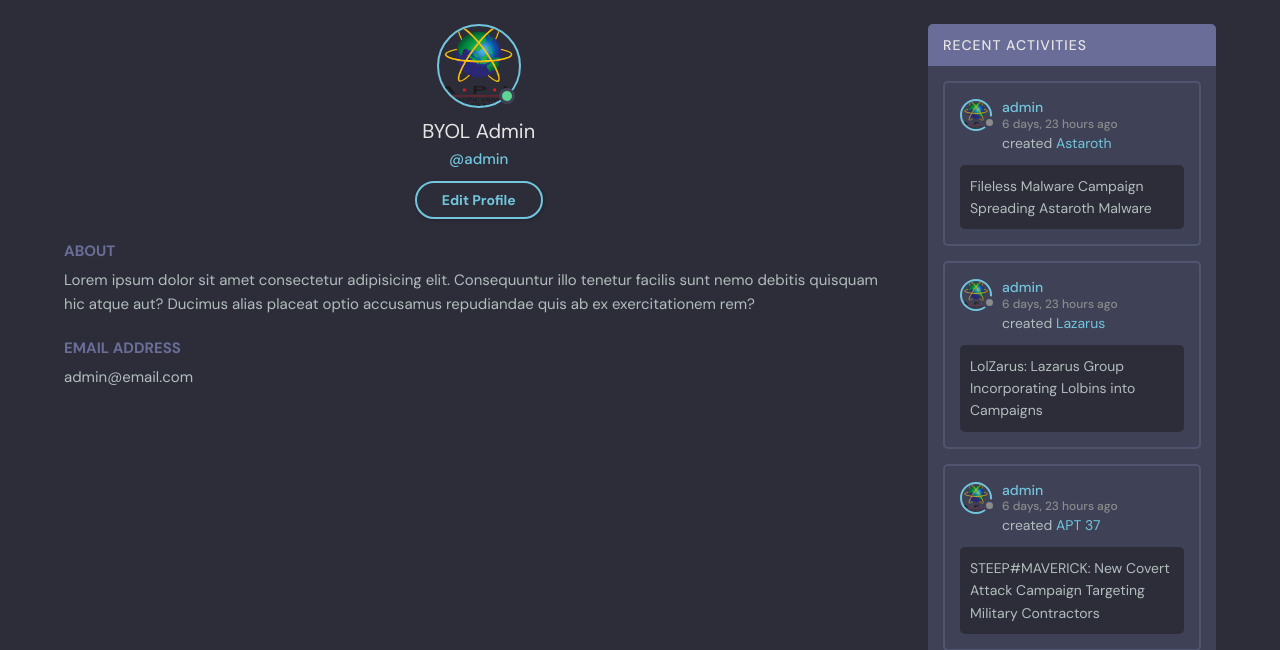
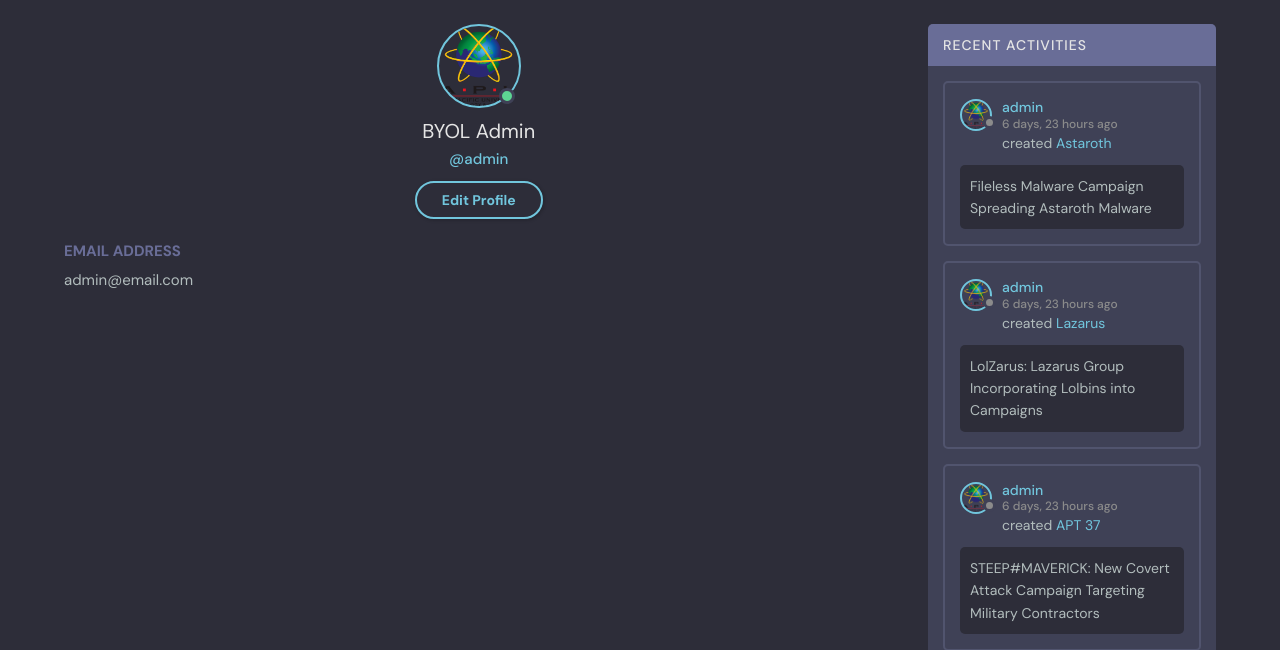
Before and after one commit to WesleyWong420/Build-Your-Own-LOLBins, a Django app: page /profile/1/ in a window 1280 px wide. Shown: the part 80-730 px from the top of the page. Run offline with Django 4.2, Linux system fonts and the light colour scheme; a user stored in the database is signed in; data comes from the database, SQL or seed files in the repository; both versions use the stored data as it was after the commit; parts of the project's set-up code (start-up, migrations or seed data) failed here and were passed over; some libraries are stand-ins or nearby versions.

Commit message:
Minor fix

```diff
--- a/base/templates/base/profile.html
+++ b/base/templates/base/profile.html
@@ -22,15 +22,6 @@
           {% if request.user == user %}
             <a href="{% url 'edit-profile' %}" class="btn btn--main btn--pill">Edit Profile</a>
           {% endif %}
-        </div>
-
-        <div class="profile__about">
-          <h3>About</h3>
-          <p>
-            Lorem ipsum dolor sit amet consectetur adipisicing elit. Consequuntur illo tenetur
-            facilis sunt nemo debitis quisquam hic atque aut? Ducimus alias placeat optio
-            accusamus repudiandae quis ab ex exercitationem rem?
-          </p>
         </div>
 
         <div class="profile__about">
```
Also changed, not shown: db.sqlite3.
